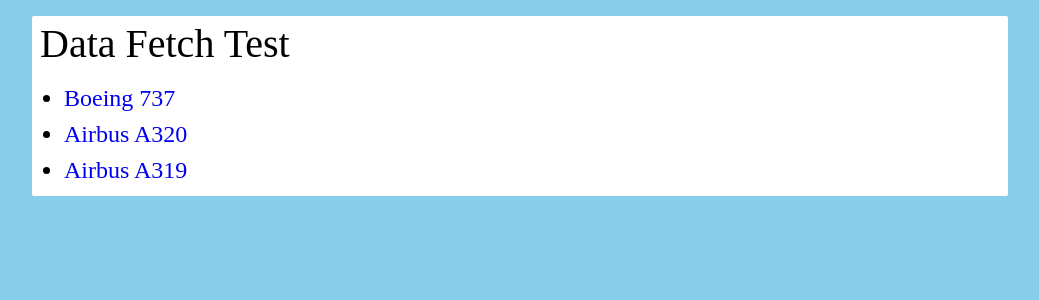
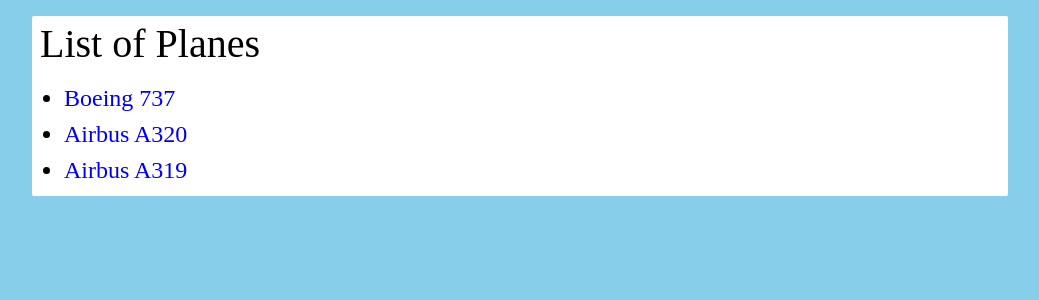
Before and after one commit to PeterBreen/planefinder, a Next.js app: page / in a window 1280 px wide. Shown: the top 300 px of the page, without its empty margins (120-1159 px from the left). Built offline with nearby package versions, Linux system fonts and the light colour scheme.

Commit message:
remove console.log from getInitialProps

```diff
--- a/pages/index.js
+++ b/pages/index.js
@@ -3,7 +3,7 @@
 
 const Index = (props) => (
   <Page>
-    <h1>Data Fetch Test</h1>
+    <h1>List of Planes</h1>
     <ul>
       {props.planes.map(({characteristics}) => (
         <li key={characteristics.model}>
@@ -41,9 +41,6 @@
 
 Index.getInitialProps = async function() {
   const data = await import('../data/planes.json')
-  console.log(data);
-
-  console.log(`Show data fetched. Count: ${data.length}`)
 
   return {
     planes: data
```
